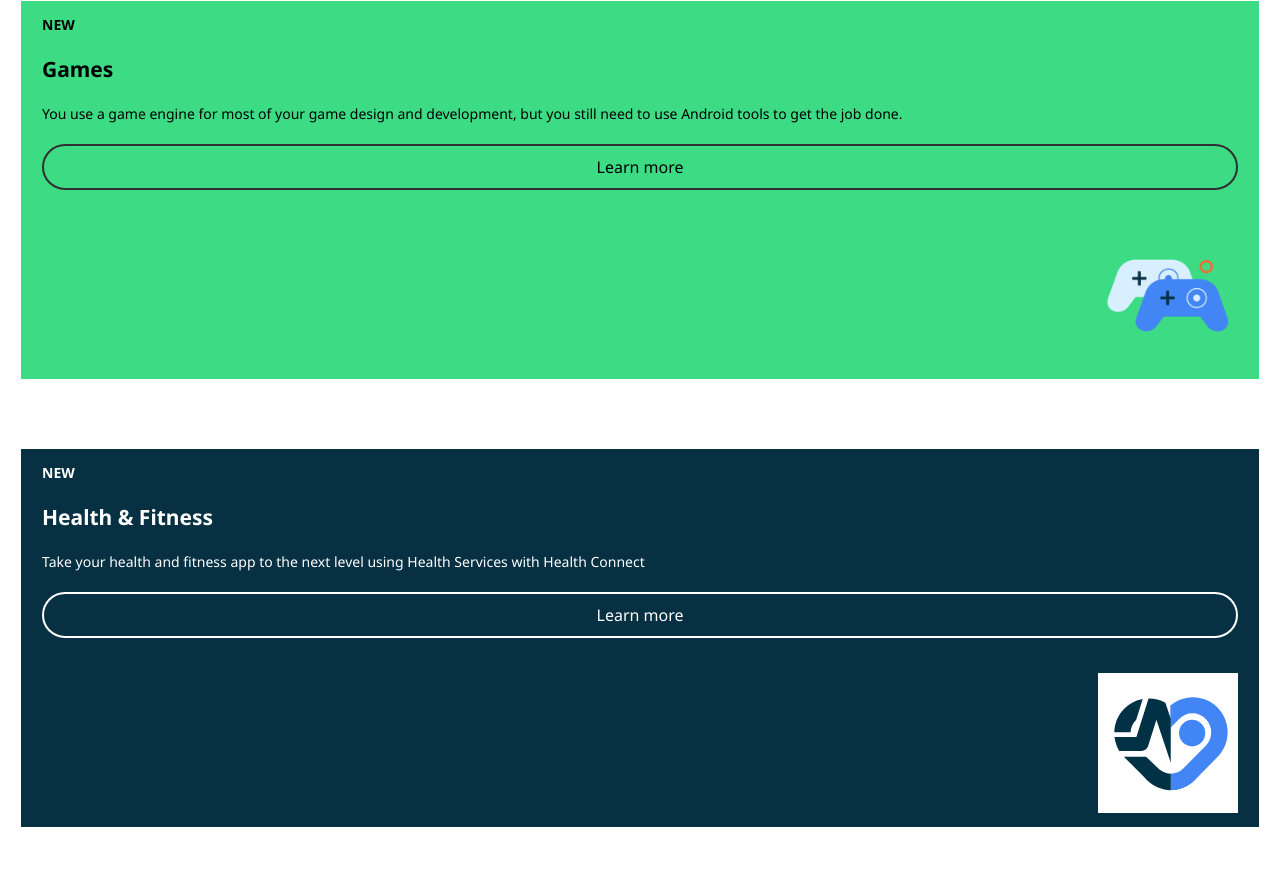
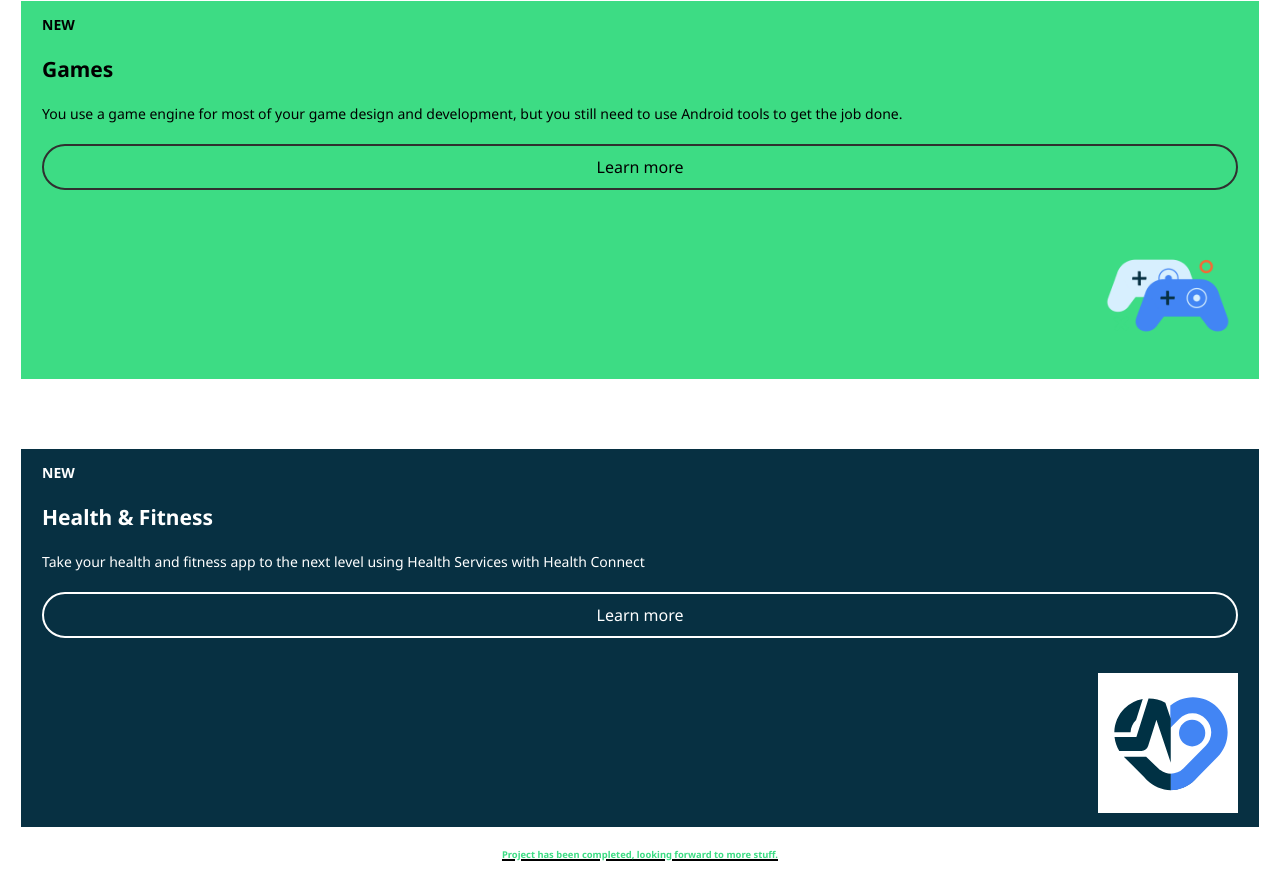
Before and after one commit to WadieBenabdouh/android-website-clone, a website built with Vite: page index.html in a window 1280 px wide. Shown: the part 2029-2918 px from the top of the page. Before the commit the page ends 2877 px from the top, so only its background shows below. Built offline with nearby package versions, Linux system fonts and the light colour scheme; files whose address does not match are found by name.

Commit message:
final touches

```diff
--- a/index.html
+++ b/index.html
@@ -256,6 +256,10 @@
     </div>
   </section>
   <!-- DEVELOPERS CENTERS END -->
+
+  <footer>
+    <h6 id="to-top">Project has been completed, looking forward to more stuff.</h6>
+  </footer>
   <script type="module" src="app.js"></script>
 </body>
 
--- a/main.scss
+++ b/main.scss
@@ -715,3 +715,15 @@
 }
 
 // -------- DEVELOPERS CENTERS END-------- //
+
+// -------- FOOTER -------- //
+footer{
+    padding-bottom: 2em;
+
+    h6 {
+        text-align: center;
+        color: #3DDC84;
+        text-decoration: underline #000 2px;
+    }
+}
+// -------- FOOTER END -------- //
```
Also changed, not shown: app.js (line endings or trailing spaces).
